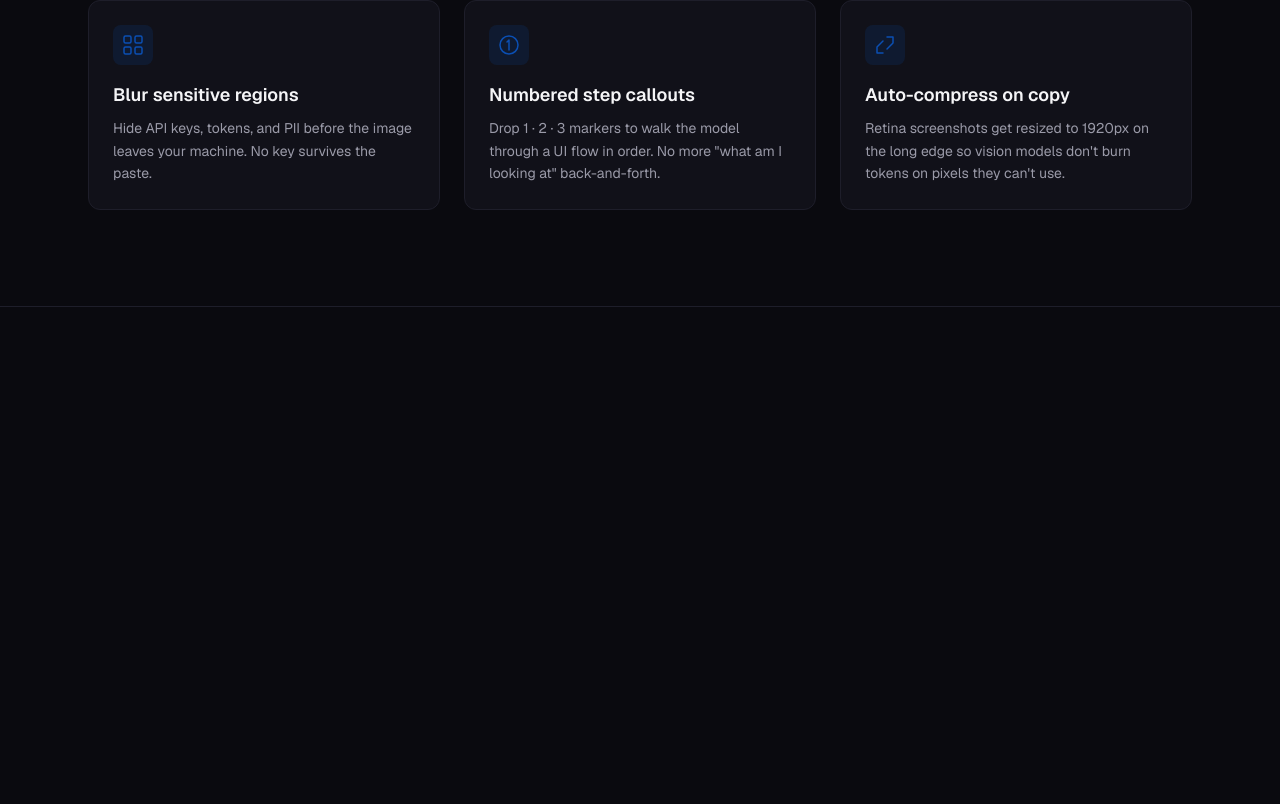
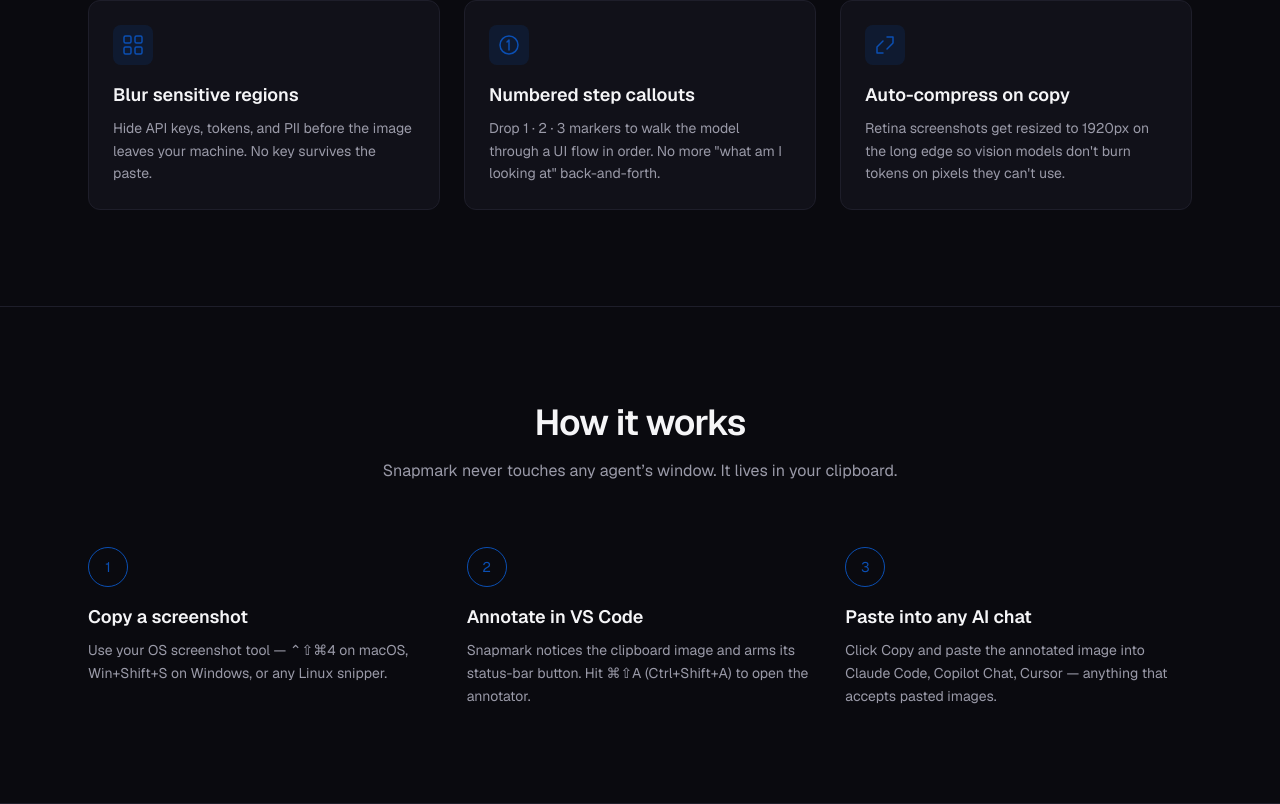
Before and after one commit to rajitha302/snapmark-website, a Next.js app: page / in a window 1280 px wide. Shown: the part 1528-2332 px from the top of the page. Before the commit the page ends 1835 px from the top, so only its background shows below. Built offline with nearby package versions, Linux system fonts and the light colour scheme.

Commit message:
feat: add how-it-works 3-step section

```diff
--- a/app/page.tsx
+++ b/app/page.tsx
@@ -1,6 +1,7 @@
 import Nav from '@/components/Nav';
 import Hero from '@/components/Hero';
 import Features from '@/components/Features';
+import HowItWorks from '@/components/HowItWorks';
 
 export default function Home() {
   return (
@@ -9,6 +10,7 @@
       <main>
         <Hero />
         <Features />
+        <HowItWorks />
       </main>
     </>
   );
--- /dev/null
+++ b/components/HowItWorks.tsx
@@ -0,0 +1,48 @@
+import { SHORTCUT_MAC, SHORTCUT_WIN } from '@/lib/links';
+
+const steps = [
+  {
+    n: '1',
+    title: 'Copy a screenshot',
+    body: 'Use your OS screenshot tool — ⌃⇧⌘4 on macOS, Win+Shift+S on Windows, or any Linux snipper.',
+  },
+  {
+    n: '2',
+    title: 'Annotate in VS Code',
+    body: `Snapmark notices the clipboard image and arms its status-bar button. Hit ${SHORTCUT_MAC} (${SHORTCUT_WIN}) to open the annotator.`,
+  },
+  {
+    n: '3',
+    title: 'Paste into any AI chat',
+    body: 'Click Copy and paste the annotated image into Claude Code, Copilot Chat, Cursor — anything that accepts pasted images.',
+  },
+];
+
+export default function HowItWorks() {
+  return (
+    <section id="how" className="border-b border-[var(--color-border)]">
+      <div className="mx-auto max-w-6xl px-6 py-24">
+        <div className="mx-auto max-w-2xl text-center">
+          <h2 className="text-3xl font-semibold tracking-tight sm:text-4xl">
+            How it works
+          </h2>
+          <p className="mt-4 text-[var(--color-fg-muted)]">
+            Snapmark never touches any agent&rsquo;s window. It lives in your clipboard.
+          </p>
+        </div>
+
+        <ol className="mt-16 grid gap-8 sm:grid-cols-3">
+          {steps.map((s) => (
+            <li key={s.n} className="flex flex-col items-start">
+              <div className="mb-4 flex h-10 w-10 items-center justify-center rounded-full border border-[var(--color-accent)] font-[var(--font-mono)] text-sm text-[var(--color-accent)]">
+                {s.n}
+              </div>
+              <h3 className="text-lg font-semibold">{s.title}</h3>
+              <p className="mt-2 text-sm leading-relaxed text-[var(--color-fg-muted)]">{s.body}</p>
+            </li>
+          ))}
+        </ol>
+      </div>
+    </section>
+  );
+}
```
